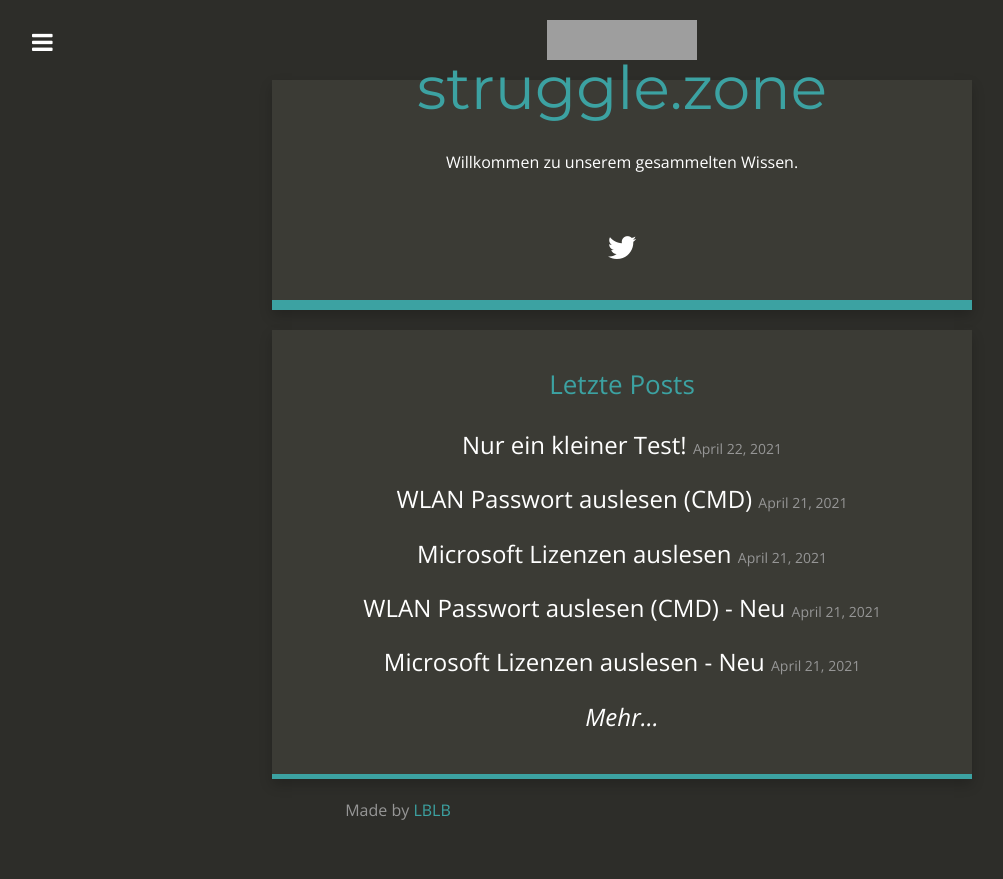
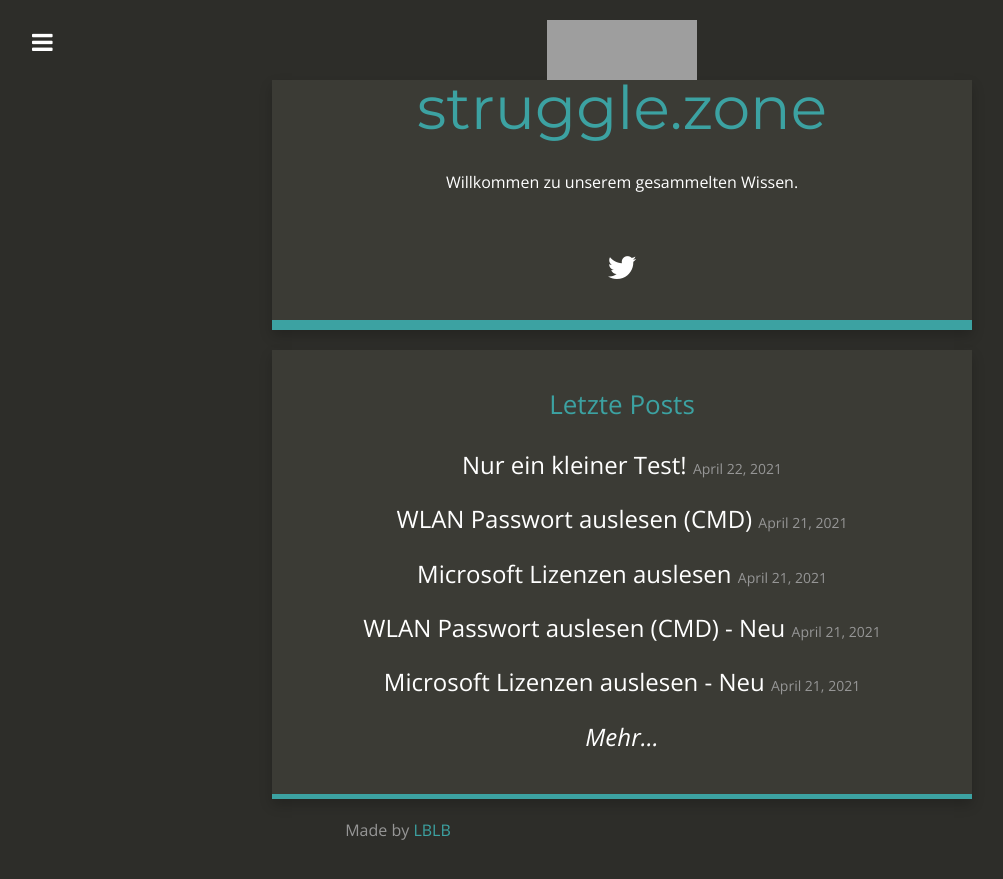
Before and after one commit to eski1337/lblb-it-ffd00, a Jekyll site: the page built from index.html, in a window 1280 px wide. Shown: the top 879 px of the page, without its empty margins (18-1021 px from the left). Built offline with Jekyll 4.4.1, drawn with Linux system fonts in a browser that asks for light colours; nearby versions of some CDN libraries; grey boxes are pictures that could not be loaded.

Commit message:
index.html: changed

```diff
--- a/index.html
+++ b/index.html
@@ -10,7 +10,7 @@
         <div class="col-md-12 main content-panel">
 
             <div class="gravatar">
-                <img src="{{ site.title_image }}" class="img-square about-image" height="40" width="150" alt="{{ site.title }}" />
+                <img src="{{ site.title_image }}" class="img-square about-image" height="60" width="150" alt="{{ site.title }}" />
             </div>
 
             <h1 class="header author-header" itemprop="headline">{{ site.title }}</h1>
```
